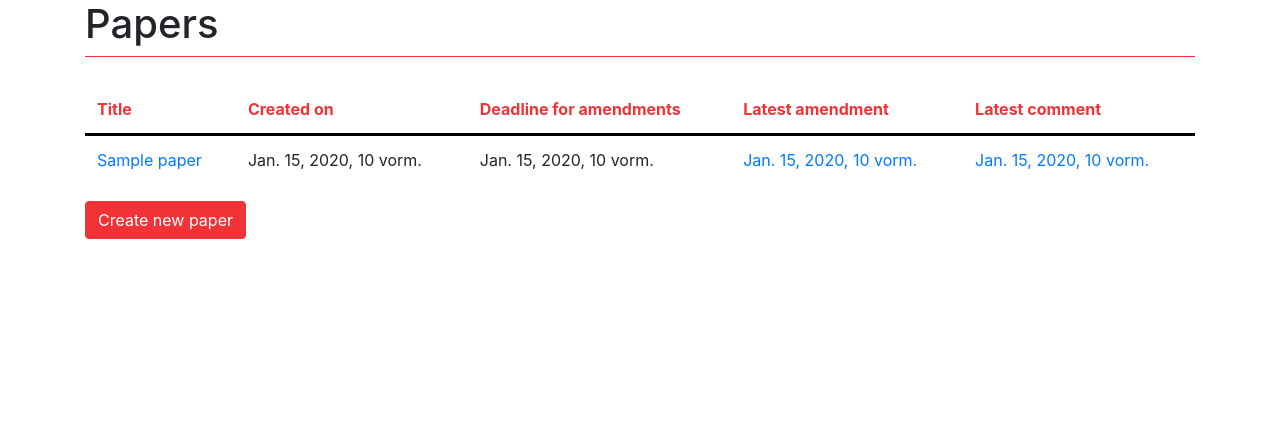
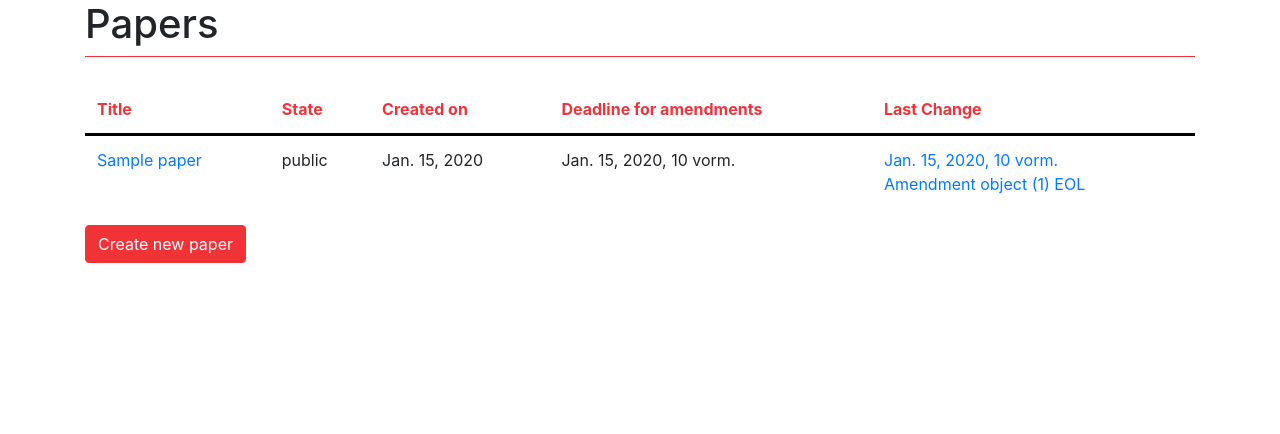
Before and after one commit to sacovo/digital-democracy, a Django app: page / in a window 1280 px wide. Shown: the part 76-510 px from the top of the page. Run offline with Django 3.2, Linux system fonts and the light colour scheme; a user stored in the database is signed in; tables that the repository leaves empty hold one stand-in row (values such as "Sample post"); some libraries are stand-ins or nearby versions.

Commit message:
Removed time from date format for Created at column removed "Antrag erfassen", added paper status to table

```diff
--- a/papers/templates/papers/base.html
+++ b/papers/templates/papers/base.html
@@ -47,7 +47,7 @@
             {% else %}
             <button class="btn btn-secondary " type="button" class="btn btn-primary">
                 <a class="my-2 my-sm-0" id="navBarAccount" href="{% url 'login' %}">
-                    {% trans 'sign in' %}
+                    {% trans 'Sign in' %}
                 </a>
             </button>
 
--- a/papers/templates/papers/paper_list.html
+++ b/papers/templates/papers/paper_list.html
@@ -15,16 +15,16 @@
         {% trans 'Title' %}
       </th>
       <th scope="col">
+        {% trans 'State' %}
+      </th>
+      <th scope="col">
         {% trans 'Created on' %}
       </th>
       <th scope="col">
         {% trans 'Deadline for amendments' %}
       </th>
       <th scope="col">
-        {% trans "Latest amendment" %}
-      </th>
-      <th scope="col">
-        {% trans "Latest comment" %}
+        {% trans "Last Change" %}
       </th>
     </tr>
   </thead>
@@ -38,6 +38,9 @@
           </a>
         </td>
         <td>
+          {{paper.state}}
+        </td>
+        <td>
           {{paper.created_at}}
         </td>
         <td>
@@ -45,16 +48,9 @@
         </td>
         <td>
           {% if paper.latest_comment %}
-          <a href="{% url 'amendment-detail' paper.latest_amendment.pk %}">
-          {{paper.latest_amendment.created_at}}
-          </a>
-          {% endif %}
-        </td>
-        <td>
-          {% if paper.latest_comment %}
-          <a href="{% url 'amendment-detail' paper.latest_comment.amendment_id %}">
-                {{paper.latest_comment.created_on}}
-          </a>
+              <a href="{% url 'amendment-detail' paper.latest_comment.amendment_id %}">
+                    {{paper.latest_comment.created_on}}<br>{{paper.latest_amendment}} EOL
+              </a>
           {% endif %}
         </td>
       </tr>
--- a/papers/views.py
+++ b/papers/views.py
@@ -27,6 +27,9 @@ def paper_list(request):
     List of all papers
     """
     papers = models.Paper.objects.all()
+
+    for paper in papers:
+        paper.created_at = paper.created_at.date()
 
     return render(request, "papers/paper_list.html", {"paper_list": papers})
 
```
